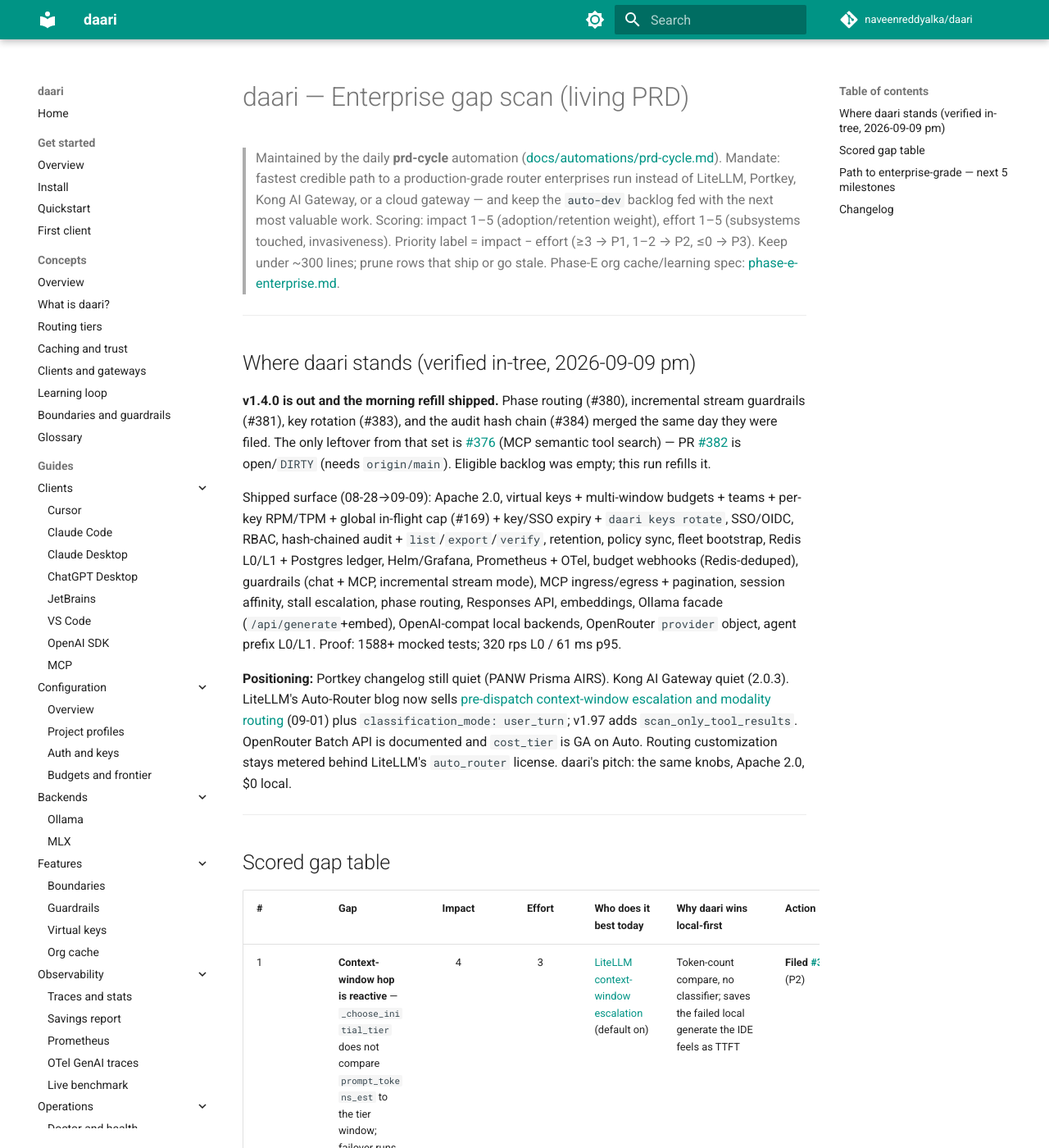
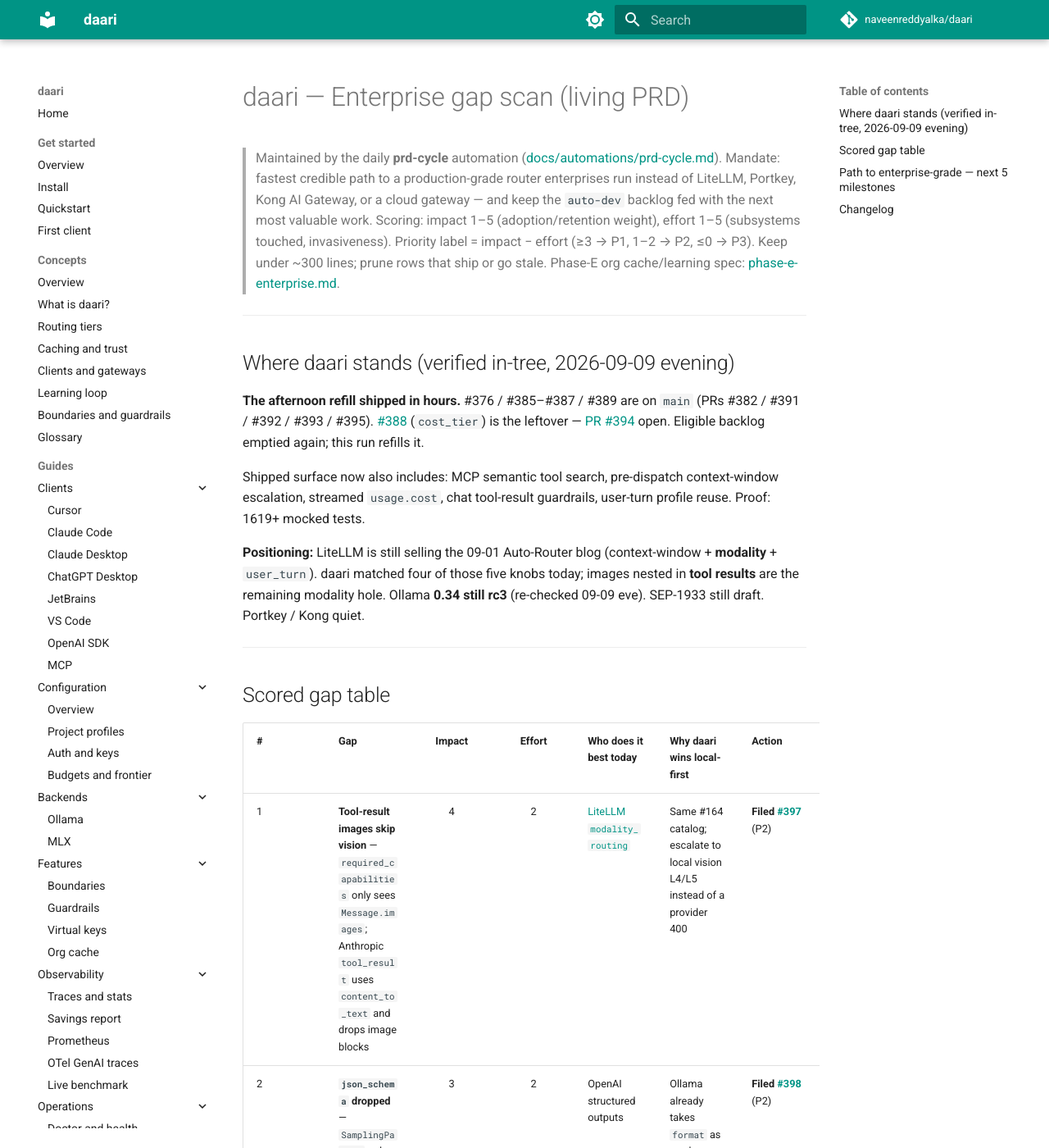
Before and after one commit to naveenreddyalka/daari, an MkDocs documentation site: the page built from docs/prd/ENTERPRISE.md, in a window 1280 px wide and 1400 px high. Shown: the whole window at 82% size. Built offline with MkDocs 1.6.1 and Material for MkDocs 9.7.7, drawn with Linux system fonts in a browser that asks for light colours; comment, search, counter and statistics services are not loaded; some of the changed text lies outside the part shown.

Commit message:
docs(prd): 2026-09-09 evening gap scan — refill after afternoon drain (#402)
Afternoon #385–#387/#389/#376 shipped. Filed #397–#401 (modality, json_schema,
cached_tokens, models windows, long_context table).

Co-authored-by: Cursor <cursoragent@cursor.com>

```diff
--- a/docs/prd/ENTERPRISE.md
+++ b/docs/prd/ENTERPRISE.md
@@ -11,34 +11,22 @@
 
 ---
 
-## Where daari stands (verified in-tree, 2026-09-09 pm)
+## Where daari stands (verified in-tree, 2026-09-09 evening)
 
-**v1.4.0 is out and the morning refill shipped.** Phase routing (#380),
-incremental stream guardrails (#381), key rotation (#383), and the audit hash
-chain (#384) merged the same day they were filed. The only leftover from that
-set is [#376](https://github.com/naveenreddyalka/daari/issues/376) (MCP
-semantic tool search) — PR [#382](https://github.com/naveenreddyalka/daari/pull/382)
-is open/`DIRTY` (needs `origin/main`). Eligible backlog was empty; this run
-refills it.
+**The afternoon refill shipped in hours.** #376 / #385–#387 / #389 are on
+`main` (PRs #382 / #391 / #392 / #393 / #395). [#388](https://github.com/naveenreddyalka/daari/issues/388)
+(`cost_tier`) is the leftover — [PR #394](https://github.com/naveenreddyalka/daari/pull/394)
+open. Eligible backlog emptied again; this run refills it.
 
-Shipped surface (08-28→09-09): Apache 2.0, virtual keys + multi-window
-budgets + teams + per-key RPM/TPM + global in-flight cap (#169) + key/SSO
-expiry + `daari keys rotate`, SSO/OIDC, RBAC, hash-chained audit +
-`list`/`export`/`verify`, retention, policy sync, fleet bootstrap, Redis
-L0/L1 + Postgres ledger, Helm/Grafana, Prometheus + OTel, budget webhooks
-(Redis-deduped), guardrails (chat + MCP, incremental stream mode), MCP
-ingress/egress + pagination, session affinity, stall escalation, phase
-routing, Responses API, embeddings, Ollama facade (`/api/generate`+embed),
-OpenAI-compat local backends, OpenRouter `provider` object, agent prefix
-L0/L1. Proof: 1588+ mocked tests; 320 rps L0 / 61 ms p95.
+Shipped surface now also includes: MCP semantic tool search, pre-dispatch
+context-window escalation, streamed `usage.cost`, chat tool-result
+guardrails, user-turn profile reuse. Proof: 1619+ mocked tests.
 
-**Positioning:** Portkey changelog still quiet (PANW Prisma AIRS). Kong AI
-Gateway quiet (2.0.3). LiteLLM's Auto-Router blog now sells
-[pre-dispatch context-window escalation and modality routing](https://docs.litellm.ai/blog/auto-router-more-routing-configurations)
-(09-01) plus `classification_mode: user_turn`; v1.97 adds
-`scan_only_tool_results`. OpenRouter Batch API is documented and `cost_tier`
-is GA on Auto. Routing customization stays metered behind LiteLLM's
-`auto_router` license. daari's pitch: the same knobs, Apache 2.0, $0 local.
+**Positioning:** LiteLLM is still selling the 09-01 Auto-Router blog
+(context-window + **modality** + `user_turn`). daari matched four of those
+five knobs today; images nested in **tool results** are the remaining
+modality hole. Ollama **0.34 still rc3** (re-checked 09-09 eve). SEP-1933
+still draft. Portkey / Kong quiet.
 
 ---
 
@@ -46,64 +34,54 @@ is GA on Auto. Routing customization stays metered behind LiteLLM's
 
 | # | Gap | Impact | Effort | Who does it best today | Why daari wins local-first | Action |
 |---|-----|:--:|:--:|------------------------|----------------------------|--------|
-| 1 | **Context-window hop is reactive** — `_choose_initial_tier` does not compare `prompt_tokens_est` to the tier window; failover runs only after a local 400 (`failover.py`) | 4 | 3 | [LiteLLM context-window escalation](https://docs.litellm.ai/blog/auto-router-more-routing-configurations) (default on) | Token-count compare, no classifier; saves the failed local generate the IDE feels as TTFT | **Filed [#385](https://github.com/naveenreddyalka/daari/issues/385)** (P2) |
-| 2 | **Streamed usage has no `cost`** — `usage_chunk()` emits tokens only; `X-Daari-Cost` cannot carry a post-stream figure | 3 | 2 | LiteLLM spend controls | `cost_usd()` already local (#278); local tiers are $0 | **Filed [#386](https://github.com/naveenreddyalka/daari/issues/386)** (P2) |
-| 3 | **Chat tool results skip guardrails** — MCP `check_tool_result` exists; OpenAI `role=tool` / Anthropic `tool_result` reach the model unchecked | 3 | 2 | LiteLLM `scan_only_tool_results` (v1.97) | Same regex/PII engine; secrets in tool payloads never enter context or L0 | **Filed [#387](https://github.com/naveenreddyalka/daari/issues/387)** (P2) |
-| 4 | **No in-body `cost_tier`** — OpenRouter Auto clients send `cost_tier` / `plugins.auto-router`; daari only reads `X-Daari-Tier-Cap` | 3 | 2 | OpenRouter Auto router | Map onto the existing L3–L6 cap; header still wins | **Filed [#388](https://github.com/naveenreddyalka/daari/issues/388)** (P2) |
-| 5 | **Every tool turn re-profiles** — `build_prompt_profile` runs on continuations; `session_affinity` (default off) pins tier but still pays the profiler | 3 | 2 | LiteLLM `classification_mode: user_turn` | Message-list signal already in `session_affinity.is_tool_result` | **Filed [#389](https://github.com/naveenreddyalka/daari/issues/389)** (P2) |
-| 6 | **MCP semantic tool search** — large aggregated catalogs vs small local models | 4 | 3 | LiteLLM `mcp_tool_search` | Local embeddings, $0 ranking | **In flight [#376](https://github.com/naveenreddyalka/daari/issues/376)** / [PR #382](https://github.com/naveenreddyalka/daari/pull/382) |
-| 7 | **Batch API** — no `/v1/batches` | 4 | 4 | OpenRouter Batch API | Idle local tiers overnight at $0; MCP Tasks (#315) is the template | Watch — sketch when a daari client submits batches |
-| 8 | **MCP agent identity** — [SEP-1933](https://github.com/modelcontextprotocol/modelcontextprotocol/pull/1933) still **draft** (re-checked 09-09 pm) | 3 | 3 | MCP Tier-1 SDKs | `secret://oauth` + key expiry are ready | Watch — file when SEP-1933 merges |
-| 9 | **Gemini-native facade** — no `/v1beta` `generateContent` | 3 | 4 | Nobody self-hosted | Same dialect-facade as Ollama/Anthropic | Watch — file when a target client is confirmed |
-| 10 | **A2A / admin UI / off-peak / `/v1/images`** | 2–3 | 2–4 | Kong / LiteLLM / OpenRouter | Unchanged; no new client demand this run | Watch / non-goal |
-| 11 | **Ollama 0.34 facade** — still rc (ChatGPT Desktop, client tool search, compaction); facade uses `extra="ignore"` | 2 | 2 | Ollama upstream | #343 recipe | Watch — verify when 0.34.0 GAs |
+| 1 | **Tool-result images skip vision** — `required_capabilities` only sees `Message.images`; Anthropic `tool_result` uses `content_to_text` and drops image blocks | 4 | 2 | [LiteLLM `modality_routing`](https://docs.litellm.ai/blog/auto-router-more-routing-configurations) | Same #164 catalog; escalate to local vision L4/L5 instead of a provider 400 | **Filed [#397](https://github.com/naveenreddyalka/daari/issues/397)** (P2) |
+| 2 | **`json_schema` dropped** — `SamplingParams` only honors `response_format.type == json_object` | 3 | 2 | OpenAI structured outputs | Ollama already takes `format` as a schema object | **Filed [#398](https://github.com/naveenreddyalka/daari/issues/398)** (P2) |
+| 3 | **Stream usage has no cached tokens** — #386 added `cost`; OpenAI UIs also read `prompt_tokens_details.cached_tokens` | 3 | 2 | LiteLLM / OpenAI prefix cache | `daari_meta.cached_tokens` already parsed on L6; L0/L1 are fully cached | **Filed [#399](https://github.com/naveenreddyalka/daari/issues/399)** (P2) |
+| 4 | **`/v1/models` hides context windows** — #385 table is internal-only | 3 | 2 | OpenRouter / Ollama `/api/tags` | Clients stop guessing 4k and trimming pastes L4 would take | **Filed [#400](https://github.com/naveenreddyalka/daari/issues/400)** (P2) |
+| 5 | **`long_context` still uses 24k chars** — disagrees with `routing.context_windows` × 0.95 | 3 | 2 | (daari self-inflicted) | One table, one hop | **Filed [#401](https://github.com/naveenreddyalka/daari/issues/401)** (P2) |
+| 6 | **In-body `cost_tier`** | 3 | 2 | OpenRouter Auto | Header still wins | **In flight [#388](https://github.com/naveenreddyalka/daari/issues/388)** / [PR #394](https://github.com/naveenreddyalka/daari/pull/394) |
+| 7 | **Batch API** — no `/v1/batches` | 4 | 4 | OpenRouter Batch API | Idle local tiers overnight; MCP Tasks (#315) template | Watch |
+| 8 | **MCP agent identity** — [SEP-1933](https://github.com/modelcontextprotocol/modelcontextprotocol/pull/1933) still **draft** | 3 | 3 | MCP Tier-1 SDKs | `secret://oauth` + key expiry ready | Watch |
+| 9 | **Gemini facade / A2A / admin UI / off-peak / `/v1/images`** | 2–3 | 2–4 | Kong / LiteLLM / OpenRouter | No new client demand this run | Watch / non-goal |
+| 10 | **Ollama 0.34 facade** — still **rc3** (ChatGPT Desktop, tool search, compaction) | 2 | 2 | Ollama upstream | #343 recipe | Watch — verify when 0.34.0 GAs |
 
-Morning rows 1–5 from 09-09 (#374–#378) shipped except #376. Pruned from the
-active table.
+Afternoon rows #385–#387 / #389 and #376 shipped. Pruned from the active table.
 
-Open backlog after this run: #376 (PR in flight) plus
-[#385](https://github.com/naveenreddyalka/daari/issues/385)–[#389](https://github.com/naveenreddyalka/daari/issues/389).
+Open backlog after this run: #388 (PR in flight) plus
+[#397](https://github.com/naveenreddyalka/daari/issues/397)–[#401](https://github.com/naveenreddyalka/daari/issues/401).
 
 ---
 
 ## Path to enterprise-grade — next 5 milestones
 
-1. **Land #376** (merge [PR #382](https://github.com/naveenreddyalka/daari/pull/382)
-   after it picks up `main`) so semantic tool search ships with the rest of
-   the morning LiteLLM-parity set.
-2. **Stop wasting the first local hop** ([#385](https://github.com/naveenreddyalka/daari/issues/385)):
-   pre-dispatch context-window escalation is the routing feature LiteLLM just
-   blogged; daari can do it with a token estimate.
-3. **Spend + safety on the agent loop**
-   ([#386](https://github.com/naveenreddyalka/daari/issues/386)/[#387](https://github.com/naveenreddyalka/daari/issues/387)):
-   live `usage.cost` and tool-result guardrails are what Cursor-shaped
-   clients already expect.
-4. **Drop-in for OpenRouter bodies**
-   ([#388](https://github.com/naveenreddyalka/daari/issues/388)/[#389](https://github.com/naveenreddyalka/daari/issues/389)):
-   `cost_tier` + user-turn classification so a migrated client does not
-   silently climb the ladder every tool turn.
-5. **HITL leftovers:** set `AUTODEV_GH_TOKEN`; merge
-   [#373](https://github.com/naveenreddyalka/daari/pull/373) (brew formula
-   for v1.4.0). Batch API stays watch.
+1. **Land #388** (merge [PR #394](https://github.com/naveenreddyalka/daari/pull/394)
+   after it picks up `main`) so OpenRouter bodies map `cost_tier`.
+2. **See what agents see** ([#397](https://github.com/naveenreddyalka/daari/issues/397)):
+   tool-result screenshots are the last LiteLLM modality gap.
+3. **Structured outputs + honest catalog**
+   ([#398](https://github.com/naveenreddyalka/daari/issues/398)/[#400](https://github.com/naveenreddyalka/daari/issues/400)/[#401](https://github.com/naveenreddyalka/daari/issues/401)):
+   json_schema through, windows advertised, one long-context rule.
+4. **Finish live spend** ([#399](https://github.com/naveenreddyalka/daari/issues/399)):
+   cached tokens next to `usage.cost`.
+5. **HITL leftovers:** `AUTODEV_GH_TOKEN`; merge
+   [#373](https://github.com/naveenreddyalka/daari/pull/373) (brew v1.4.0).
+   Batch API stays watch.
 
-Standing HITL asks: `AUTODEV_GH_TOKEN` (user PAT, contents+PR); merge #373.
+Standing HITL asks: `AUTODEV_GH_TOKEN`; merge #373.
 
 ---
 
 ## Changelog
 
-- **2026-09-09 pm** — Morning refill #374/#375/#377/#378 merged (PRs
-  #380/#381/#383/#384). Eligible backlog empty except #376/`DIRTY` #382.
-  Outward: LiteLLM context-window + modality blog; `user_turn` classifier
-  mode; v1.97 `scan_only_tool_results`; OpenRouter Batch docs + GA
-  `cost_tier`; SEP-1933 still draft; Ollama 0.34 still rc. Inward verified:
-  `usage_chunk()` has no `cost`; tool-role messages skip guardrails; no
-  `cost_tier` parse; context failover is post-error only. Filed
-  [#385](https://github.com/naveenreddyalka/daari/issues/385)–[#389](https://github.com/naveenreddyalka/daari/issues/389)
+- **2026-09-09 evening** — Afternoon refill shipped (#376/#385/#386/#387/#389).
+  Outward: LiteLLM modality routing still the advertised hole; Ollama 0.34
+  rc3; SEP-1933 draft. Inward: Anthropic `tool_result` drops images;
+  `json_schema` ignored; stream usage has cost but no cached tokens;
+  `/v1/models` omits `context_windows`; `long_context` still 24k chars.
+  Filed [#397](https://github.com/naveenreddyalka/daari/issues/397)–[#401](https://github.com/naveenreddyalka/daari/issues/401)
   (all P2).
+- **2026-09-09 pm** — Filed #385–#389.
 - **2026-09-09** — Park over, v1.4.0 released. Filed #374–#378.
-- **2026-09-08** — Nine-PR park; filed #368 auto-drain + #369 alert dedupe.
-- **2026-09-07** — Filed #355–#358 (pricing, affinity, stall, MCP pages).
-- **2026-09-06** — #342–#345 (stall dedupe, ChatGPT Desktop, rollover, audit).
-- **2026-09-03→09-02** — Labeler, expiry, retention, webhooks; Apache 2.0.
-- **2026-08-28→09-01** (condensed) — Created this PRD; park class; PANW/Portkey.
+- **2026-09-08** — Nine-PR park; filed #368 / #369.
+- **2026-09-07→08-28** (condensed) — Affinity, stall, MCP pages, labeler,
+  Apache 2.0, this PRD.
```
